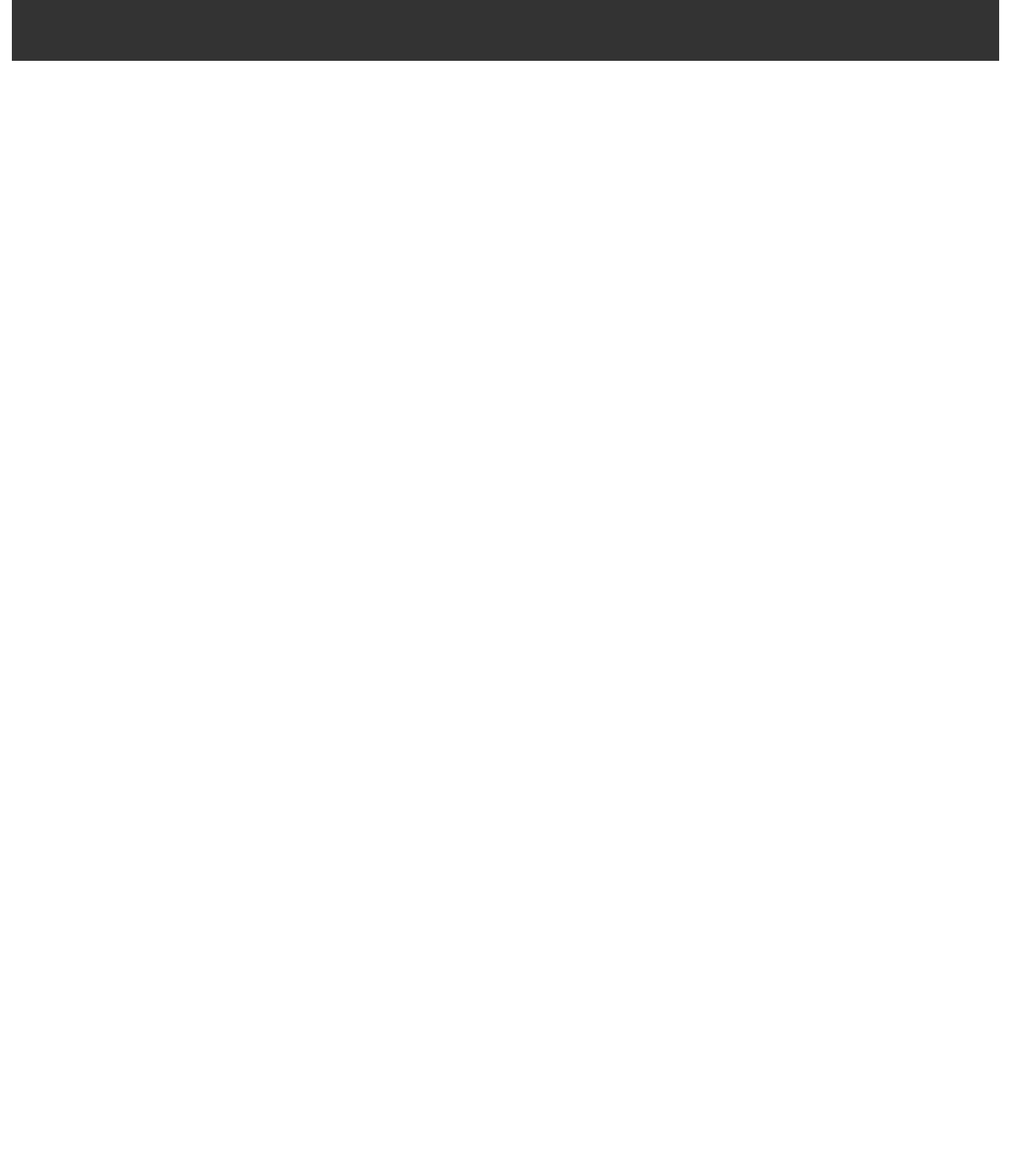
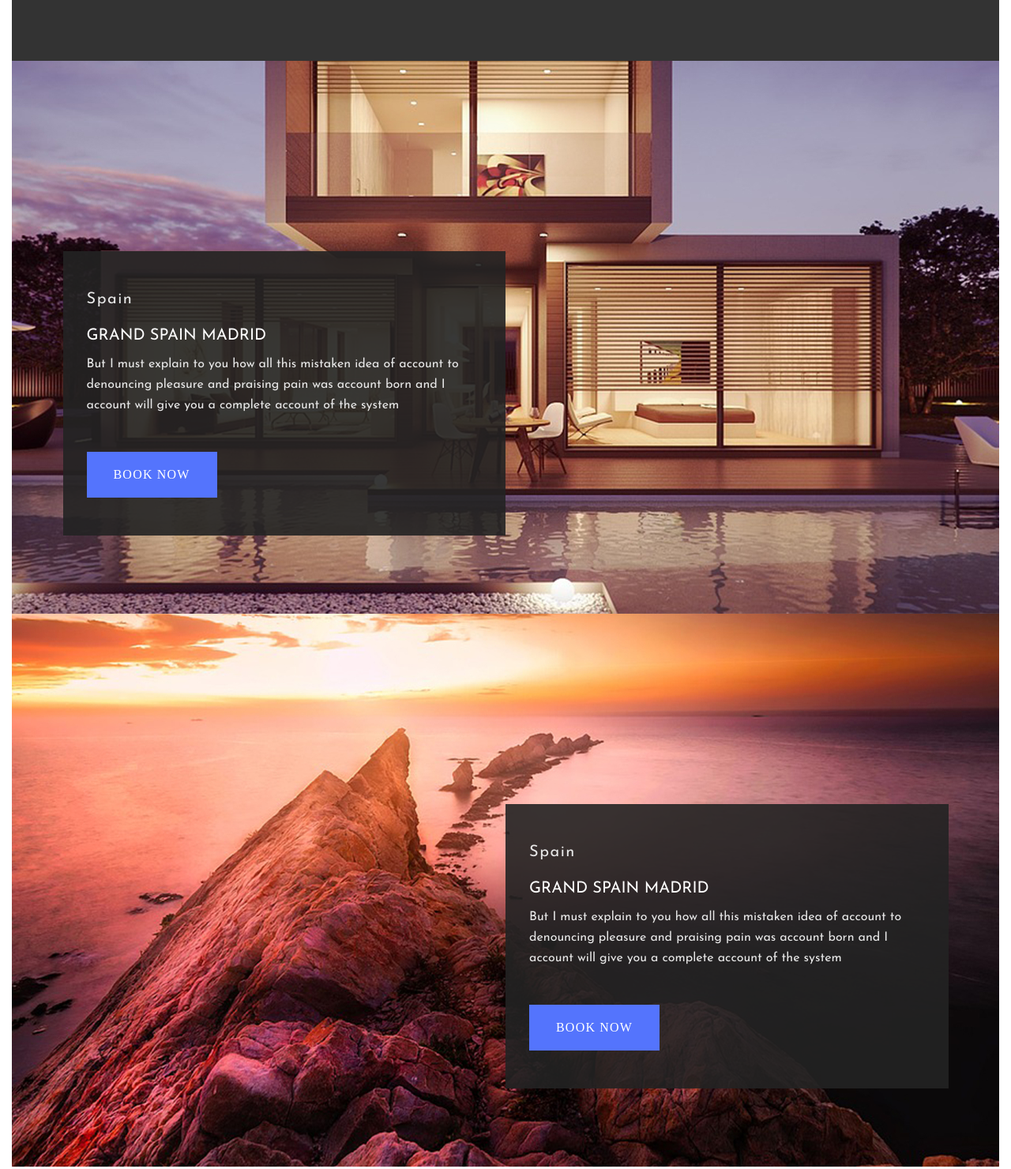
Before and after one commit to norabytyci/bhromaon, a plain HTML site: page index.html in a window 1280 px wide. Shown: the part 1770-3250 px from the top of the page at 79% size. Before the commit the page ends 1861 px from the top, so only its background shows below. Drawn offline with Linux system fonts and the light colour scheme.

Commit message:
Desktop places section finished

```diff
--- a/index.html
+++ b/index.html
@@ -125,6 +125,34 @@
           </div>
         </div>
       </section>
+      <section class="place">
+        <div class="container">
+          <div class="place__content">
+            <p class="sub">Spain</p>
+            <h2>Grand Spain Madrid</h2>
+            <p>
+              But I must explain to you how all this mistaken idea of account to
+              denouncing pleasure and praising pain was account born and I
+              account will give you a complete account of the system
+            </p>
+            <a href="#" class="btn--primary">Book now</a>
+          </div>
+        </div>
+      </section>
+      <section class="place inverted">
+        <div class="container">
+          <div class="place__content">
+            <p class="sub">Spain</p>
+            <h2>Grand Spain Madrid</h2>
+            <p>
+              But I must explain to you how all this mistaken idea of account to
+              denouncing pleasure and praising pain was account born and I
+              account will give you a complete account of the system
+            </p>
+            <a href="#" class="btn--primary">Book now</a>
+          </div>
+        </div>
+      </section>
     </main>
   </body>
 </html>
--- a/scss/main/_main.scss
+++ b/scss/main/_main.scss
@@ -19,3 +19,4 @@ input {
 
 @import "about";
 @import "how-to";
+@import "place";
--- /dev/null
+++ b/scss/main/_place.scss
@@ -0,0 +1,51 @@
+.place {
+  min-height: 70rem;
+  background-image: url("../../assets/images/place-bg-1.jpg");
+  background-position: center;
+  background-size: cover;
+  .container {
+    display: flex;
+    min-height: 70rem;
+  }
+  &.inverted {
+    background-image: url("../../assets/images/place-bg-2.jpg");
+    .container {
+      justify-content: flex-end;
+    }
+  }
+  &__content {
+    width: 50%;
+    align-self: flex-end;
+    margin-bottom: 9.9rem;
+    background: rgba(#232323, 0.9);
+    padding: 4.8rem 3rem;
+    color: #fff;
+    .sub {
+      font-size: 2rem;
+      letter-spacing: 1.5px;
+      margin-bottom: 2.3rem;
+    }
+    h2 {
+      text-transform: uppercase;
+      font-family: $josefin;
+      margin-bottom: 13px;
+      font-weight: 400;
+      font-size: 20px;
+    }
+    p {
+      line-height: 2.6rem;
+      font-size: 16px;
+      color: #e8e8e8;
+      margin-bottom: 4.6rem;
+      font-family: $josefin;
+    }
+    .btn--primary {
+      text-decoration: none;
+      text-transform: uppercase;
+      font-size: 16px;
+      letter-spacing: 1.2px;
+      padding: 21px 34px;
+      display: inline-block;
+    }
+  }
+}
```
Also changed, not shown: dist/css/app.css.
